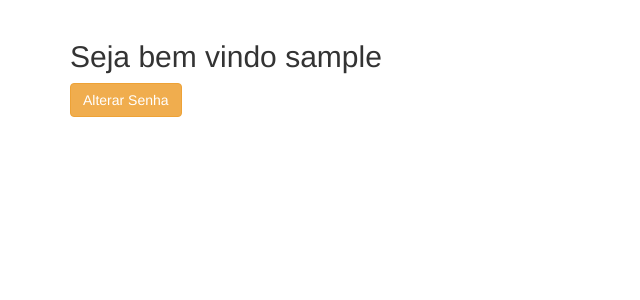
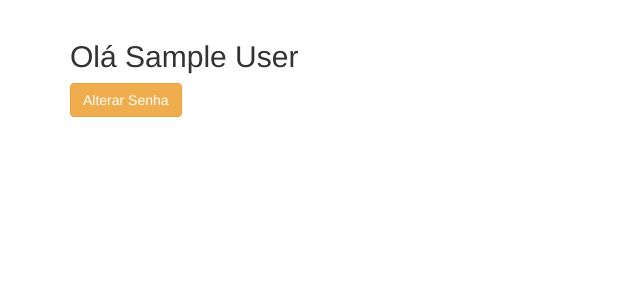
Before and after one commit to RenanMGX/Central_RPA, a Django app: page / in a window 1280 px wide. Shown: the part 52-352 px from the top of the page, without its empty margins (0-640 px from the left). Run offline with Django 5.2, Linux system fonts and the light colour scheme; the visitor is signed in with stand-in values (Sample User, id 1); some libraries are stand-ins or nearby versions.

Commit message:
tela base

```diff
--- a/Central_RPA/Central_RPA/settings.py
+++ b/Central_RPA/Central_RPA/settings.py
@@ -23,7 +23,7 @@ BASE_DIR = Path(__file__).resolve().parent.parent
 SECRET_KEY = 'django-insecure-0ft&l*i49)o*4n7lpoyfxts%$tkxya)91%#ocg3jm+3c)+y34p'
 
 # SECURITY WARNING: don't run with debug turned on in production!
-DEBUG = False
+DEBUG = True
 
 ALLOWED_HOSTS = ['192.168.1.218','127.0.0.1', 'Patrimar-RPA', 'localhost']
 
--- a/Central_RPA/templates/base.html
+++ b/Central_RPA/templates/base.html
@@ -36,7 +36,9 @@
     <div class="content">
         {% block content %}
         <div class="container">
-            <h2>Seja bem vindo {{request.user}}</h2>
+            <h2>Olá {{request.user.first_name}} {{request.user.last_name}}</h2>
+
+
             <button class="btn btn-warning" onclick="window.location.href='{% url "alterar_senha" %}';">Alterar Senha</button>
         </div>
         {% endblock %}
```
